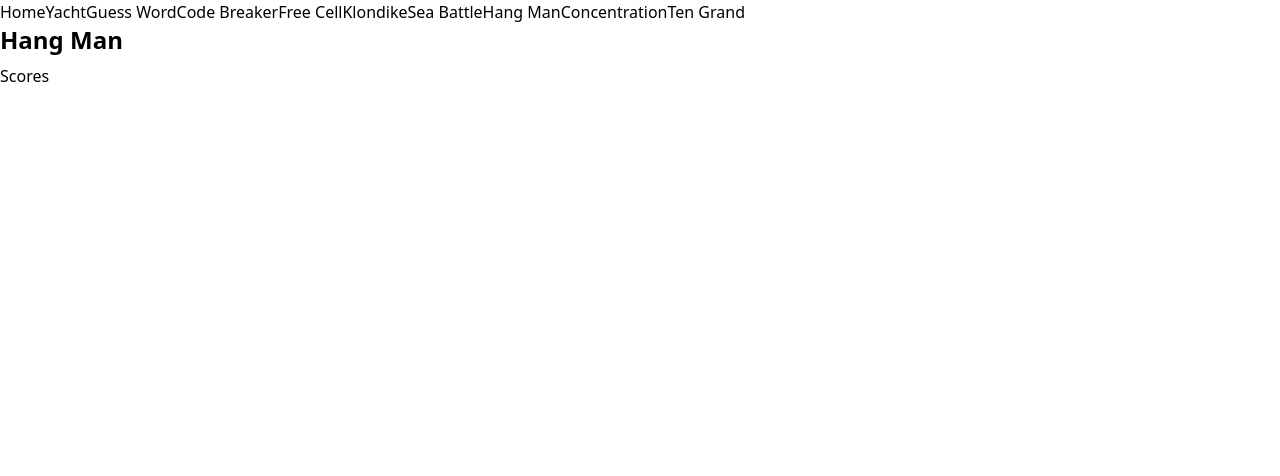
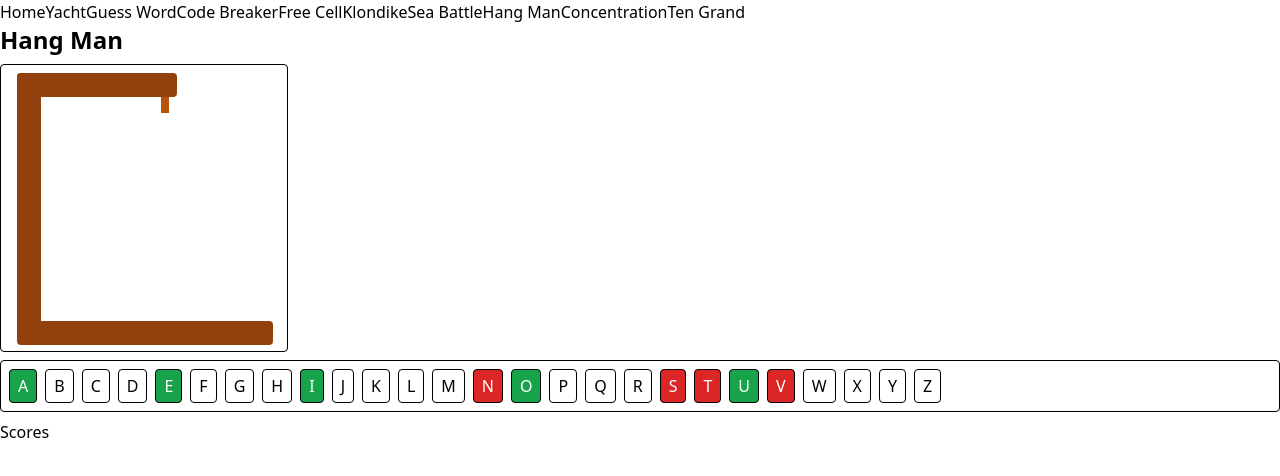
Before and after one commit to rossi-jeff/games-next, a Next.js app: page /hangman in a window 1280 px wide. Shown: the top 476 px of the page. Built offline with nearby package versions, Linux system fonts and the light colour scheme.

Commit message:
image and buttons

```diff
--- a/app/globals.css
+++ b/app/globals.css
@@ -169,3 +169,48 @@ select.Yellow {
 .Sunk span {
 	@apply w-8 h-8 rounded-full bg-red-300 inline-block mt-2;
 }
+.hang-man-drawing {
+	@apply rounded-box w-72 h-72 relative;
+}
+#gallows-top {
+	@apply h-6 bg-amber-800 rounded absolute top-2 left-4 w-40;
+}
+#gallows-left {
+	@apply w-6 h-64 bg-amber-800 rounded absolute top-2 left-4;
+}
+#gallows-bottom {
+	@apply h-6 w-64 bg-amber-800 rounded absolute top-64 left-4;
+}
+#rope {
+	@apply w-2 h-4 bg-amber-700 absolute top-8 left-40;
+}
+#head {
+	@apply w-10 h-10 bg-black rounded-full absolute top-12 left-36 invisible;
+}
+#body {
+	@apply w-16 h-20 bg-black rounded absolute top-[5.5rem] left-[8.25rem] invisible;
+}
+#left-arm {
+	@apply h-4 w-12 bg-black rounded absolute top-[5.5rem] left-[5.5rem] invisible;
+}
+#right-arm {
+	@apply h-4 w-12 bg-black rounded absolute top-[5.5rem] left-[12.1rem] invisible;
+}
+#left-leg {
+	@apply w-5 h-16 bg-black rounded absolute top-[10.3rem] left-[8.2rem] invisible;
+}
+#right-leg {
+	@apply w-5 h-16 bg-black rounded absolute top-[10.3rem] left-44 invisible;
+}
+.visible {
+	visibility: visible !important;
+}
+button.letter {
+	@apply mr-2;
+}
+button.correct {
+	@apply text-white bg-green-600;
+}
+button.wrong {
+	@apply text-white bg-red-600;
+}
--- /dev/null
+++ b/app/hangman/hang-man-drawing.tsx
@@ -0,0 +1,41 @@
+'use client'
+
+import { useEffect } from 'react'
+
+export default function HangManDrawing({ wrong }: { wrong: string }) {
+	useEffect(() => {
+		const parts: string[] = [
+			'head',
+			'body',
+			'left-arm',
+			'right-arm',
+			'left-leg',
+			'right-leg',
+		]
+		const length = wrong.split(',').filter((l) => l.length == 1).length
+		let el
+		for (const part of parts) {
+			el = document.getElementById(part)
+			if (el) el.classList.remove('visible')
+		}
+		for (let i = 0; i < length; i++) {
+			el = document.getElementById(parts[i])
+			if (el) el.classList.add('visible')
+		}
+	}, [wrong])
+
+	return (
+		<div className="hang-man-drawing">
+			<div id="gallows-top"></div>
+			<div id="gallows-left"></div>
+			<div id="gallows-bottom"></div>
+			<div id="rope"></div>
+			<div id="head"></div>
+			<div id="body"></div>
+			<div id="left-arm"></div>
+			<div id="right-arm"></div>
+			<div id="left-leg"></div>
+			<div id="right-leg"></div>
+		</div>
+	)
+}
--- /dev/null
+++ b/app/hangman/hang-man-letter-buttons.tsx
@@ -0,0 +1,71 @@
+'use client'
+
+import { useEffect } from 'react'
+import { alphabet } from '../../lib/alphabet'
+
+export default function HangManLetterButtons({
+	correct,
+	wrong,
+	guess,
+}: {
+	correct: string
+	wrong: string
+	guess: Function
+}) {
+	const letters: string[] = alphabet.toUpperCase().split('')
+
+	const guessClicked = (letter: string) => {
+		guess({ letter })
+	}
+
+	useEffect(() => {
+		let el
+		for (const letter of letters) {
+			el = document.getElementById(`letter-${letter}`) as HTMLButtonElement
+			if (el) {
+				el.disabled = false
+				el.classList.remove('correct')
+				el.classList.remove('wrong')
+			}
+		}
+		const letterC = correct
+			.toUpperCase()
+			.split(',')
+			.filter((l) => l.length == 1)
+		for (const letter of letterC) {
+			el = document.getElementById(`letter-${letter}`) as HTMLButtonElement
+			if (el) {
+				el.disabled = true
+				el.classList.add('correct')
+			}
+		}
+		const letterW = wrong
+			.toUpperCase()
+			.split(',')
+			.filter((l) => l.length == 1)
+		for (const letter of letterW) {
+			el = document.getElementById(`letter-${letter}`) as HTMLButtonElement
+			if (el) {
+				el.disabled = true
+				el.classList.add('wrong')
+			}
+		}
+	}, [correct, wrong, letters])
+
+	return (
+		<div className="rounded-box">
+			<div className="flex flex-wrap">
+				{letters.map((letter) => (
+					<button
+						className="letter"
+						key={letter}
+						onClick={() => guessClicked(letter)}
+						id={'letter-' + letter}
+					>
+						{letter}
+					</button>
+				))}
+			</div>
+		</div>
+	)
+}
--- a/app/hangman/page.tsx
+++ b/app/hangman/page.tsx
@@ -1,10 +1,24 @@
-import React from 'react'
+'use client'
+
+import React, { useState } from 'react'
 import Link from 'next/link'
+import HangManDrawing from './hang-man-drawing'
+import { HangMan } from '../../types/hang-man.type'
+import HangManLetterButtons from './hang-man-letter-buttons'
 
 export default function HangManGame() {
+	const [hangMan, setHangMan] = useState<HangMan>({})
+	const correct = 'a,e,i,o,u'
+	const wrong = 'n,t,s,v'
+
+	const guess = (ev: any) => {
+		console.log(ev)
+	}
 	return (
-		<div className="hang-man-game">
+		<div className="hang-man-game m-2">
 			<h1>Hang Man</h1>
+			<HangManDrawing wrong={hangMan.Wrong || ''} />
+			<HangManLetterButtons correct={correct} wrong={wrong} guess={guess} />
 			<Link href="/hangman/scores">Scores</Link>
 		</div>
 	)
```
